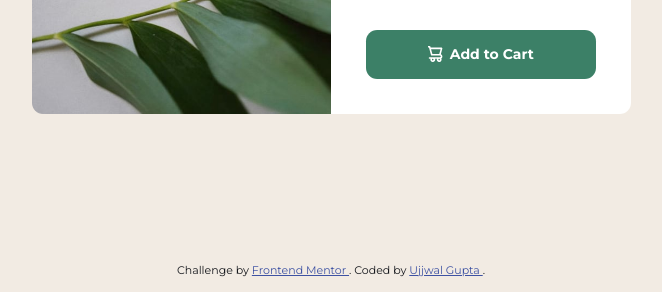
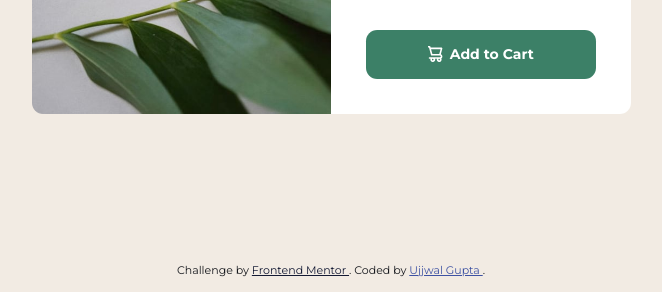
Before and after one commit to guptaujjwal1128/product-preview-card-component, a website built with webpack: page src/template.html in a window 1280 px wide. In both pictures the pointer is over the link "Frontend Mentor". Shown: the part 508-800 px from the top of the page, without its empty margins (309-971 px from the left). Built offline with nearby package versions, Linux system fonts and the light colour scheme.

Commit message:
interactive element styling

```diff
--- a/src/styles/main.scss
+++ b/src/styles/main.scss
@@ -94,6 +94,10 @@ footer.attribution {
   padding: 1rem;
   a {
     color: hsl(228, 45%, 44%);
+    &:hover,
+    &:focus {
+      color: hsl(228, 45%, 14%);
+    }
   }
 }
 
```
